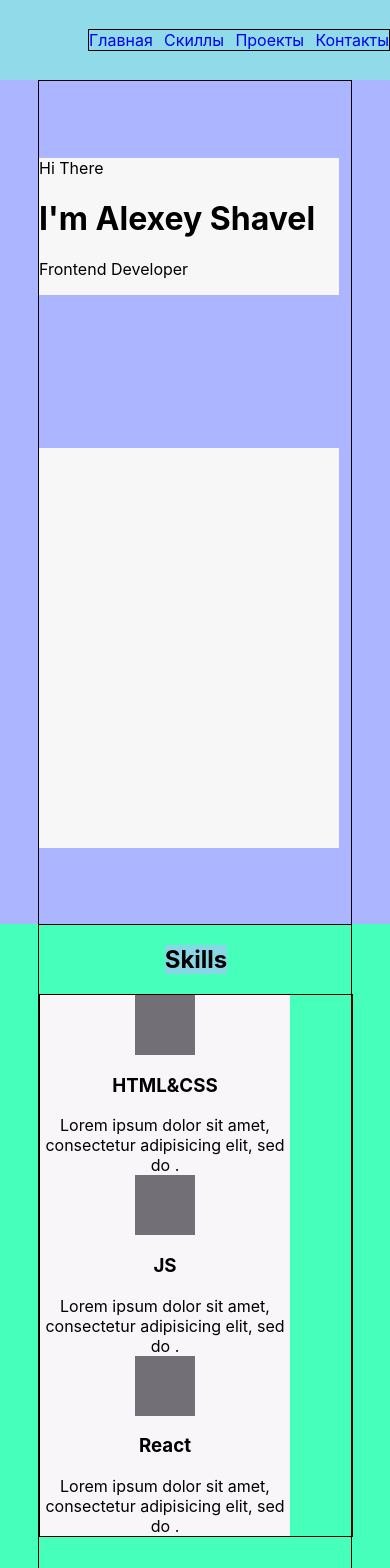
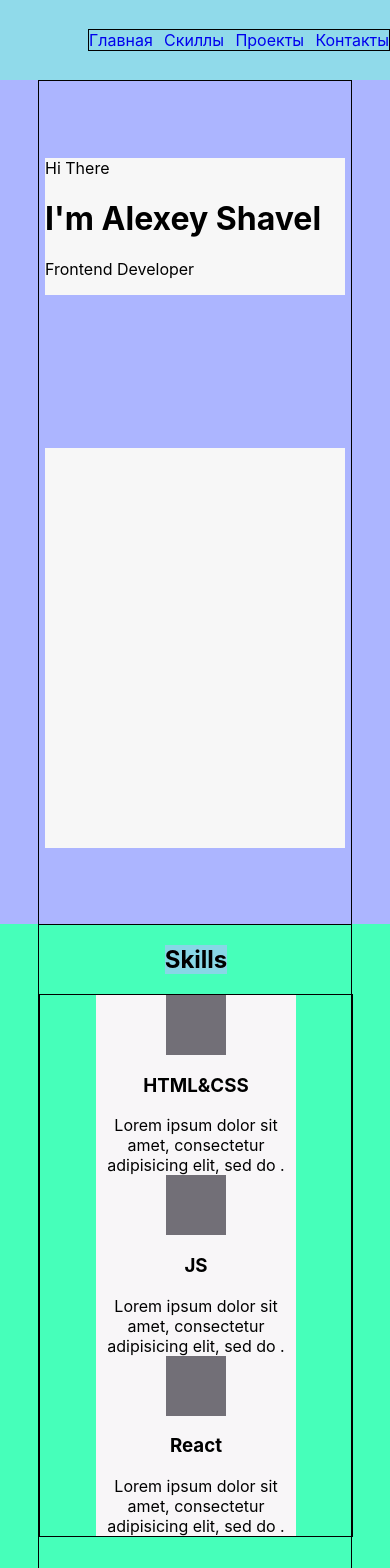
Before and after one commit to Aloxan12/portfolio, a React (Create React App) app: page / in a window 390 px wide. Shown: the top 1568 px of the page. Built offline with nearby package versions, Linux system fonts and the light colour scheme.

Commit message:
add @media

```diff
--- a/package.json
+++ b/package.json
@@ -2,6 +2,7 @@
   "name": "my-app",
   "version": "0.1.0",
   "private": true,
+  "homepage": "https://Aloxan12.github.io/portfolio",
   "dependencies": {
     "@testing-library/jest-dom": "^5.11.4",
     "@testing-library/react": "^11.1.0",
@@ -10,6 +11,7 @@
     "@types/node": "^12.0.0",
     "@types/react": "^17.0.0",
     "@types/react-dom": "^17.0.0",
+    "gh-pages": "^3.1.0",
     "react": "^17.0.2",
     "react-dom": "^17.0.2",
     "react-scripts": "4.0.3",
@@ -20,7 +22,9 @@
     "start": "react-scripts start",
     "build": "react-scripts build",
     "test": "react-scripts test",
-    "eject": "react-scripts eject"
+    "eject": "react-scripts eject",
+    "predeploy": "npm run build",
+    "deploy": "gh-pages -d build"
   },
   "eslintConfig": {
     "extends": [
--- a/src/Common/styles/Container.module.css
+++ b/src/Common/styles/Container.module.css
@@ -8,3 +8,10 @@
     justify-content: space-between;
     flex-wrap: wrap;
 }
+
+@media screen and (max-width: 780px) {
+    .container {
+        justify-content: center;
+        align-items: center;
+    }
+}
--- a/src/Footer/Footer.module.css
+++ b/src/Footer/Footer.module.css
@@ -16,3 +16,12 @@
     text-decoration: none;
     color: #cb1597;
 }
+
+@media screen and (max-width: 420px) {
+    .footer{
+        height: 40vh;
+    }
+    .footerBlock {
+        flex-direction: column;
+    }
+}
--- a/src/MyWorks/MyWorks.module.css
+++ b/src/MyWorks/MyWorks.module.css
@@ -17,3 +17,10 @@
     justify-content: space-between;
     flex-wrap: wrap;
 }
+
+@media screen and (max-width: 1000px) {
+    .works {
+        flex-direction: column;
+        align-items: center;
+    }
+}
--- a/src/Skills/Skill/Skill.module.css
+++ b/src/Skills/Skill/Skill.module.css
@@ -11,3 +11,8 @@
     height: 60px;
     background-color: #726f77;
 }
+@media screen and (max-width: 780px) {
+    .skill {
+        width: 200px;
+    }
+}
--- a/src/Skills/Skills.module.css
+++ b/src/Skills/Skills.module.css
@@ -17,3 +17,9 @@
     justify-content: space-between;
     flex-wrap: wrap;
 }
+@media screen and (max-width: 900px) {
+    .skills {
+        flex-direction: column;
+        align-items: center;
+    }
+}
```
Also changed, not shown: 1 other file (tests, documents, lock files or other folders).
